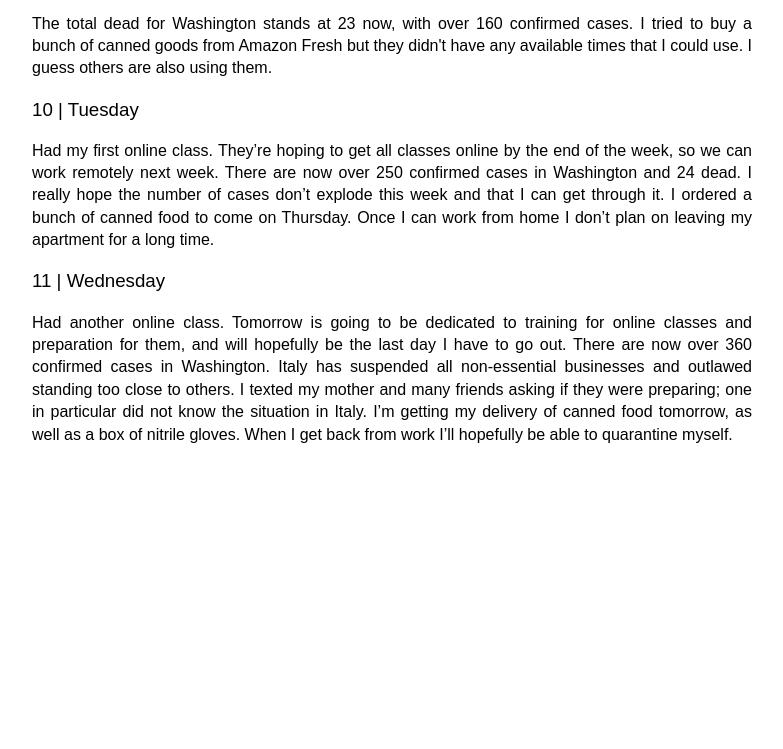
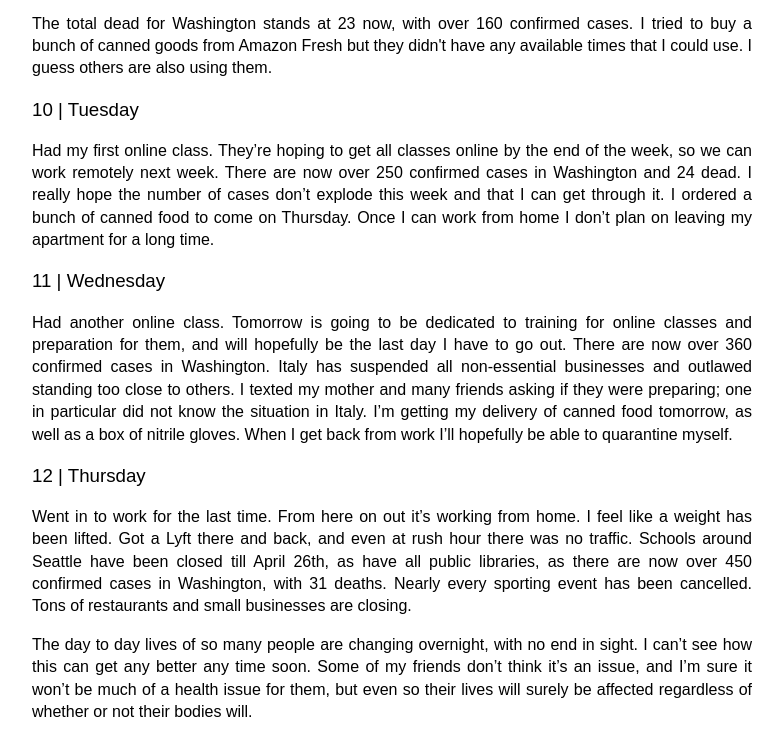
Before and after one commit to coronablog/coronablog.github.io, a plain HTML site: page index.html in a window 1280 px wide. Shown: the part 1850-2599 px from the top of the page, without its empty margins (248-1031 px from the left). Before the commit the page ends 2322 px from the top, so only its background shows below. Drawn offline with Linux system fonts and the light colour scheme.

Commit message:
Add files via upload

```diff
--- a/index.html
+++ b/index.html
@@ -95,5 +95,15 @@
   <p>
     Had another online class. Tomorrow is going to be dedicated to training for online classes and preparation for them, and will hopefully be the last day I have to go out. There are now over 360 confirmed cases in Washington. Italy has suspended all non-essential businesses and outlawed standing too close to others. I texted my mother and many friends asking if they were preparing; one in particular did not know the situation in Italy. I’m getting my delivery of canned food tomorrow, as well as a box of nitrile gloves. When I get back from work I’ll hopefully be able to quarantine myself.
   </p>
+
+  <h3>12 | Thursday</h3>
+
+  <p>
+    Went in to work for the last time. From here on out it’s working from home. I feel like a weight has been lifted. Got a Lyft there and back, and even at rush hour there was no traffic. Schools around Seattle have been closed till April 26th, as have all public libraries, as there are now over 450 confirmed cases in Washington, with 31 deaths. Nearly every sporting event has been cancelled. Tons of restaurants and small businesses are closing.
+  </p>
+
+  <p>
+    The day to day lives of so many people are changing overnight, with no end in sight. I can’t see how this can get any better any time soon. Some of my friends don’t think it’s an issue, and I’m sure it won’t be much of a health issue for them, but even so their lives will surely be affected regardless of whether or not their bodies will.
+  </p>
 </body>
 </html>
```
